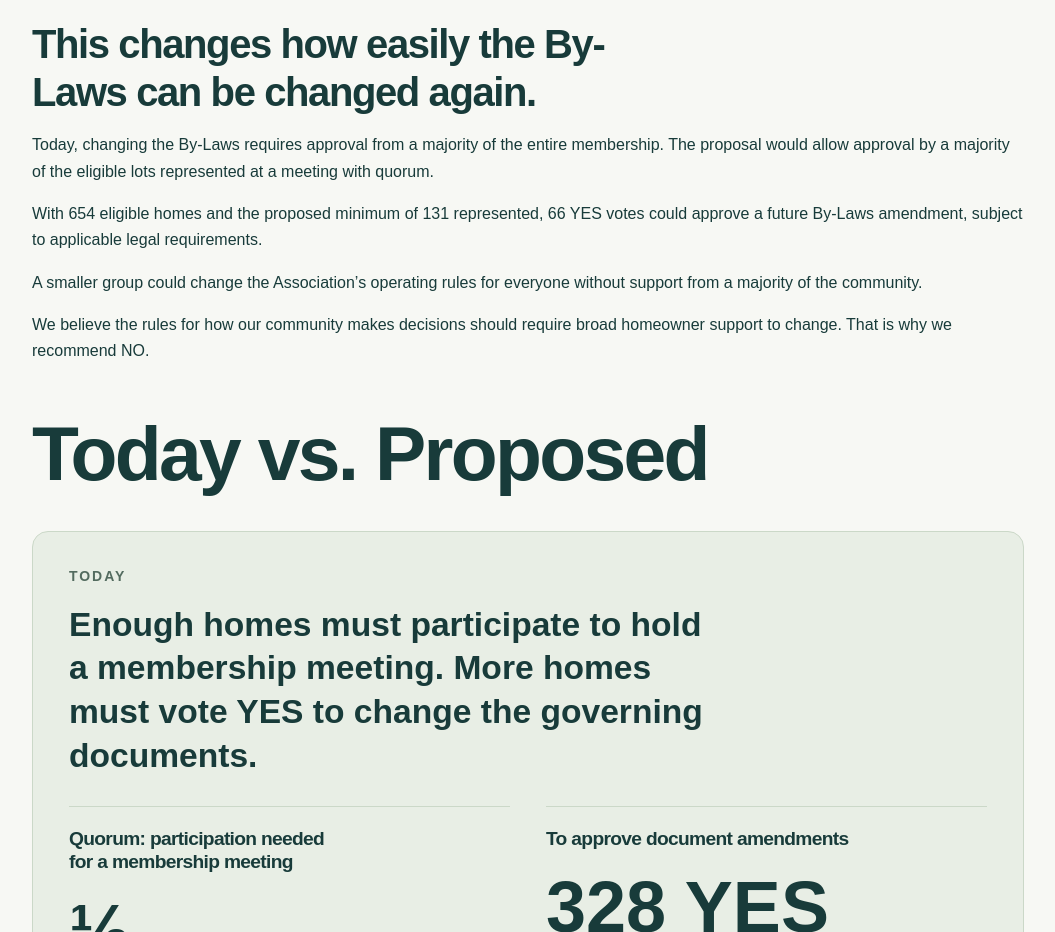
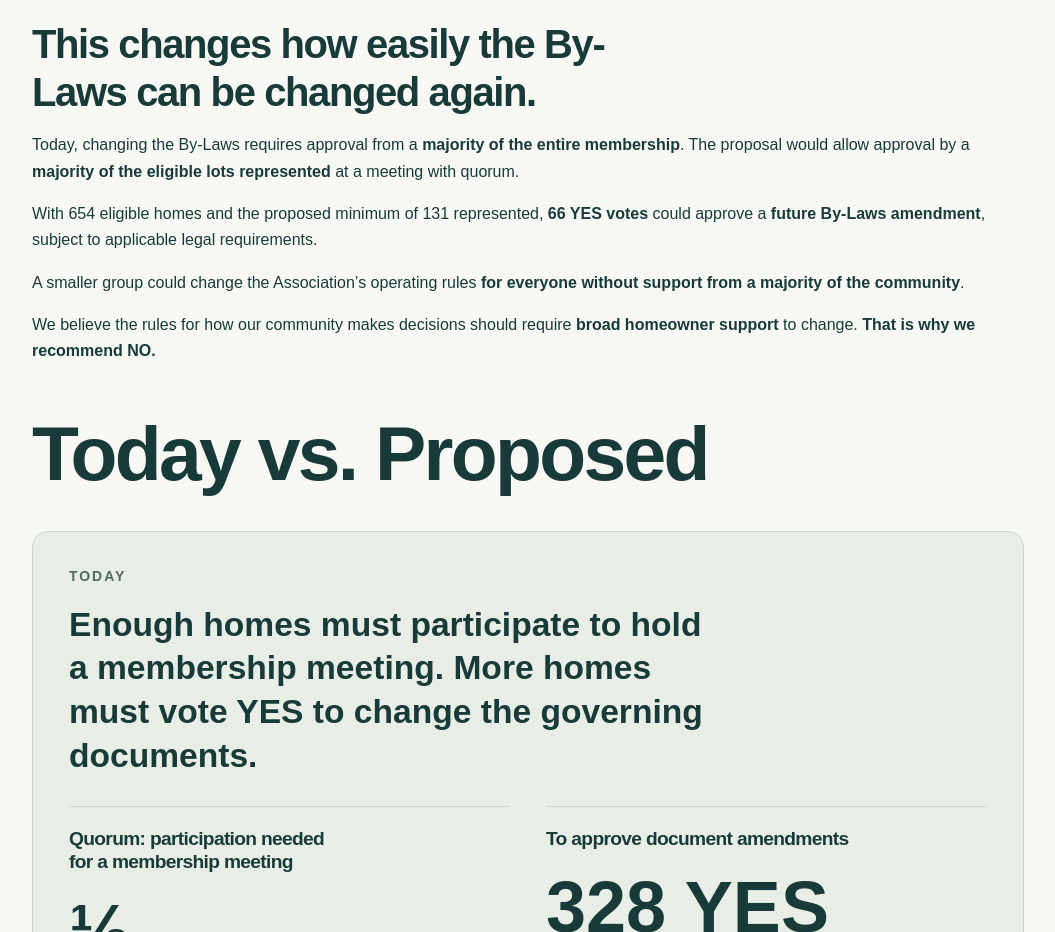
Before and after one commit to carlosrodriguez/aventura-proxy, a Next.js app: page / in a window 1280 px wide. Shown: the part 1520-2452 px from the top of the page, without its empty margins (112-1167 px from the left). Built offline with nearby package versions, Linux system fonts and the light colour scheme.

Commit message:
Improve mobile reading size and emphasize By-Laws approval consequences

```diff
--- a/app/globals.css
+++ b/app/globals.css
@@ -896,3 +896,19 @@ td {
     gap: 8px;
   }
 }
+
+@media (max-width: 759px) {
+  .governing-overview p,
+  .governing-overview dd {
+    font-size: 18px;
+    line-height: 1.65;
+  }
+  .participation-page .note,
+  .participation-page .accuracy-note,
+  .participation-page .disclaimer,
+  .participation-page .representation-note,
+  .participation-page .official-redlines blockquote {
+    font-size: 16px;
+    line-height: 1.6;
+  }
+}
--- a/app/page.tsx
+++ b/app/page.tsx
@@ -2,6 +2,20 @@ import { getLocale } from "@/lib/i18n/locale";
 import Link from "next/link";
 import { submissionsEnabled, proxyConfig } from "@/lib/config";
 import { homeCopy } from "@/lib/i18n/home";
+
+function Emphasized({ text, phrases }: { text: string; phrases: string[] }) {
+  const matching = phrases.filter((phrase) => text.includes(phrase));
+  if (!matching.length) return text;
+  const pattern = new RegExp(
+    `(${matching.map((phrase) => phrase.replace(/[.*+?^${}()|[\]\\]/g, "\\$&")).join("|")})`,
+    "g",
+  );
+  return text
+    .split(pattern)
+    .map((part, index) =>
+      matching.includes(part) ? <strong key={index}>{part}</strong> : part,
+    );
+}
 
 function OfficialRedlines({ exhibit }: { exhibit: "A" | "B" | "C" }) {
   return (
@@ -30,6 +44,28 @@ export default async function Home() {
   const locale = await getLocale();
   const copy = homeCopy[locale];
   const enabled = submissionsEnabled();
+  const emphasis =
+    locale === "es"
+      ? [
+          "mayoría de todos los miembros",
+          "mayoría de los lotes con derecho a voto representados",
+          "66 votos a favor",
+          "futura enmienda a los estatutos",
+          "para todos",
+          "sin el respaldo de la mayoría de la comunidad",
+          "amplio respaldo de los propietarios",
+          "Por eso recomendamos NO.",
+        ]
+      : [
+          "majority of the entire membership",
+          "majority of the eligible lots represented",
+          "66 YES votes",
+          "future By-Laws amendment",
+          "for everyone",
+          "without support from a majority of the community",
+          "broad homeowner support",
+          "That is why we recommend NO.",
+        ];
   return (
     <article className="container participation-page" lang={locale}>
       <div className="participation-intro">
@@ -96,10 +132,18 @@ export default async function Home() {
         aria-labelledby="bylaws-change-heading"
       >
         <h2 id="bylaws-change-heading">{copy.bylawsChangeTitle}</h2>
-        <p>{copy.bylawsCurrent}</p>
-        <p>{copy.bylawsExample}</p>
-        <p>{copy.bylawsConsequence}</p>
-        <p className="vote-recommendation">{copy.bylawsPosition}</p>
+        <p>
+          <Emphasized text={copy.bylawsCurrent} phrases={emphasis} />
+        </p>
+        <p>
+          <Emphasized text={copy.bylawsExample} phrases={emphasis} />
+        </p>
+        <p>
+          <Emphasized text={copy.bylawsConsequence} phrases={emphasis} />
+        </p>
+        <p className="vote-recommendation">
+          <Emphasized text={copy.bylawsPosition} phrases={emphasis} />
+        </p>
       </section>
       <h2 className="comparison-title">{copy.title}</h2>
       <section className="today-panel" aria-labelledby="today-heading">
```
